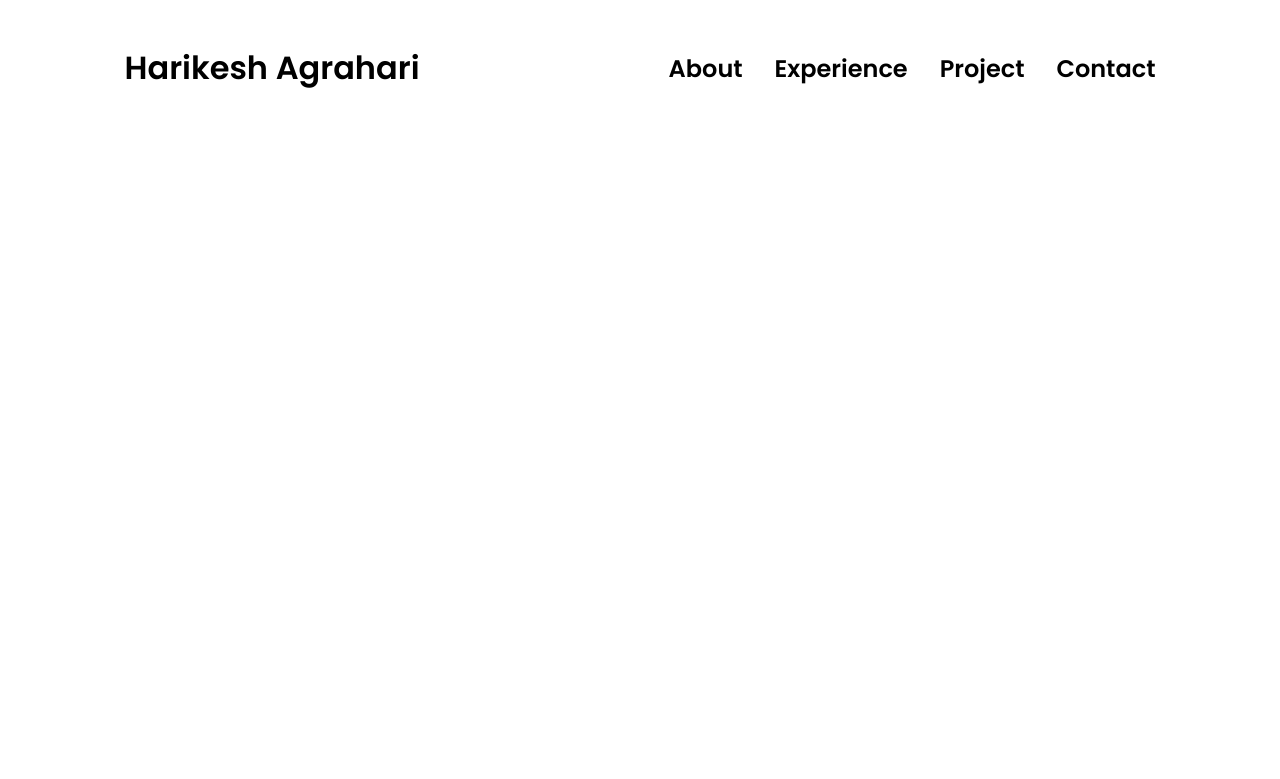
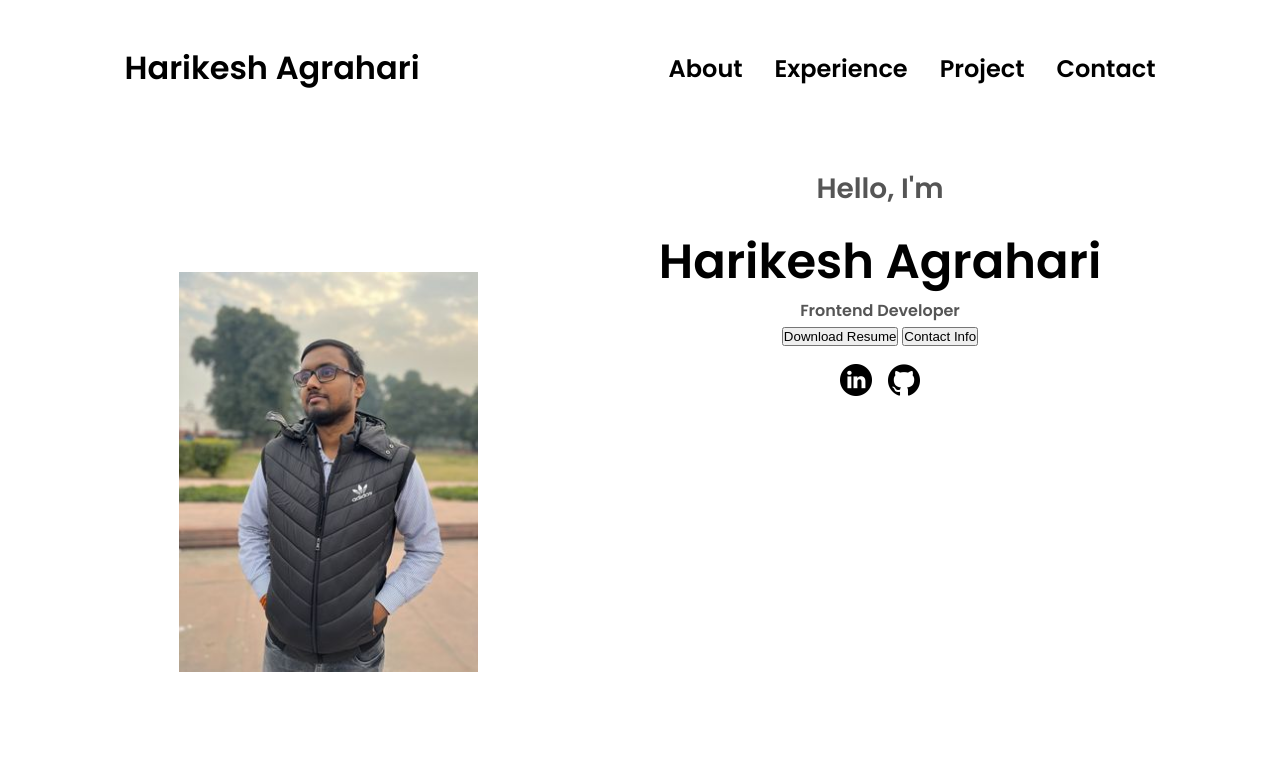
Before and after one commit to Harikesh2/Responsive-website-Header, a plain HTML site: page Responsive Protfolio/index.html in a window 1280 px wide. Drawn offline with Linux system fonts and the light colour scheme.

Commit message:
added the profile section!!

```diff
--- a/Responsive Protfolio/index.html
+++ b/Responsive Protfolio/index.html
@@ -36,7 +36,24 @@
     </nav>
     <section id="profile">
         <div class="pic__container">
-            <img src="" alt="">
+            <img src="./assets/profile_image.png" alt="">
+        </div>
+        <div class="section_text">
+            <p class="section_text_p1">Hello, I'm</p>
+            <h1 class="title">Harikesh Agrahari</h1>
+            <p class=" section_text_p2">Frontend Developer</p>
+            <div class="btn-container">
+                <button class="btn_btn_color-2" onclick="window.open('./assets/Harikesh_resume.pdf')">Download Resume</button>
+                <button class="btn_btn_color-1" onclick="location.href='./#Contact'">Contact Info</button>
+            </div>
+            <div id="socials-container">
+                <img src="./assets/linkedin.png" alt="My linked In Profile"
+                class="icon"
+                onclick="location.href='https://linkedin.com/in/harikeshag'">
+                <img src="./assets/github.png" alt="My linked In Profile"
+                class="icon"
+                onclick="location.href='https://github.com/Harikesh2'">
+            </div>
         </div>
     </section>
 </body>
--- a/Responsive Protfolio/stlye.css
+++ b/Responsive Protfolio/stlye.css
@@ -133,3 +133,69 @@ a:hover{
 }
 
 /* SECTION */
+
+section {
+    padding-top: 4vh;
+    height: 96vh;
+    margin: 0 10rem;
+    box-sizing: border-box;
+    min-height: fit-content;
+}
+
+.section-container{
+    display: flex;
+}
+
+/* PROFILE */
+
+#profile {
+    display: flex;
+    justify-content: center;
+    gap: 5rem;
+    height: 80vh;
+}
+
+.pic__container{
+    display: flex;
+    height: 400px;
+    width: 400px;
+    margin: auto 0;
+    border-radius: 50%;
+}
+
+.section_text{
+    align-items: center;
+    text-align: center;
+}
+
+.section_text p{
+    font-weight: 600;
+}
+
+.section_text_p1{
+    text-align: center;
+}
+
+.section_text_p1{
+    font-size: 1.75rem;
+    margin-bottom: 1rem;
+}
+
+.title{
+    font-size: 3rem;
+    text-align: center;
+}
+
+#socials-container{
+    display: flex;
+    justify-content: center;
+    margin-top: 1rem;
+    gap: 1rem;
+}
+
+/* ICON */
+
+.icon{
+    cursor: pointer;
+    height: 2rem;
+}
```
Also changed, not shown: Responsive Protfolio/assets/github.png (added), Responsive Protfolio/assets/linkedin.png (added), Responsive Protfolio/assets/profile-pic.png (added), Responsive Protfolio/assets/profile_image.png (added), 1 other file.
